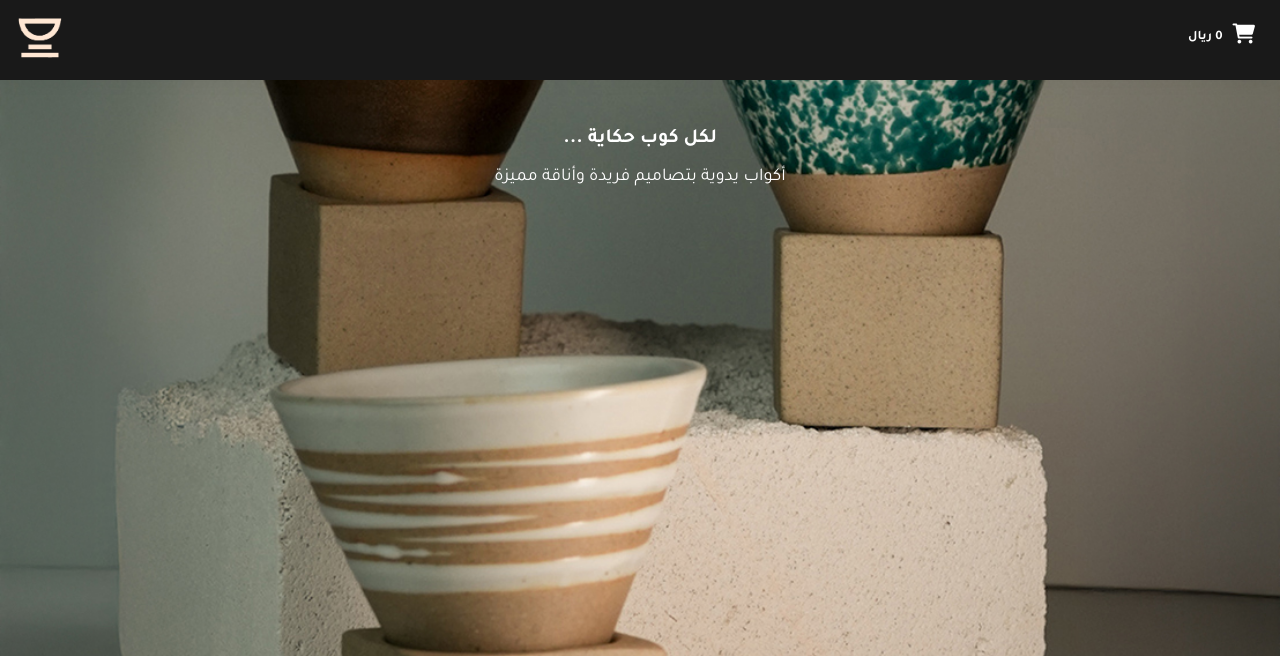
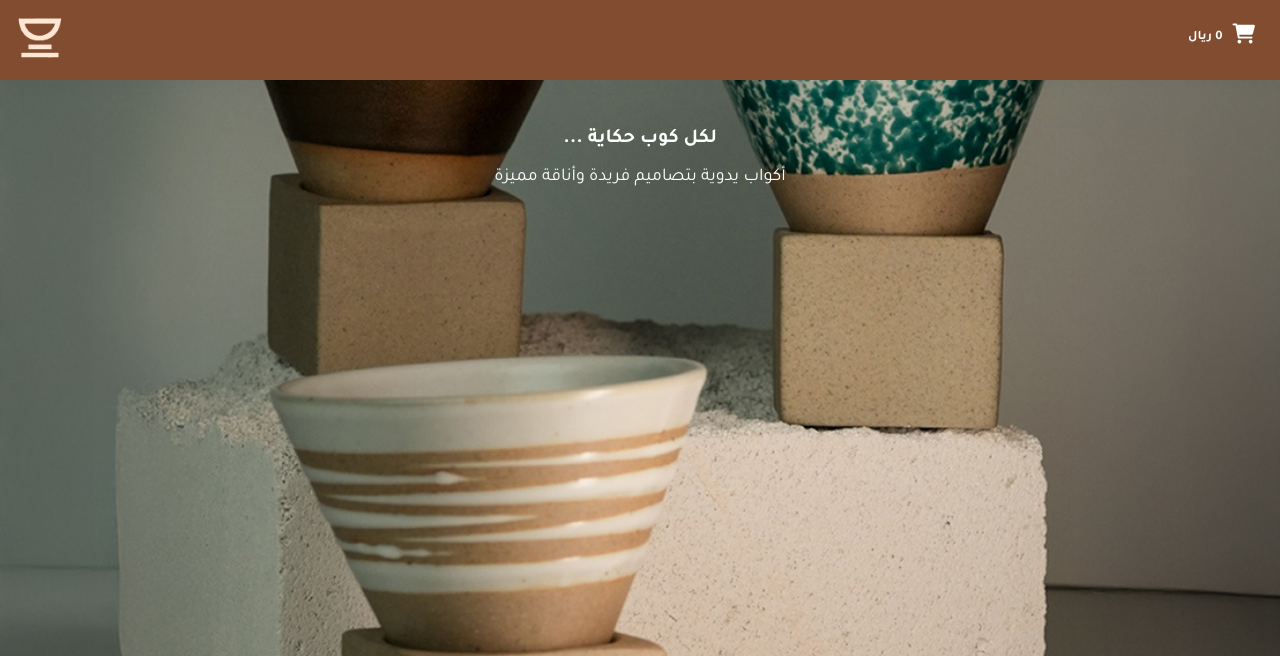
Before and after one commit to spacenll/home, a PHP site: page /shop in a window 1280 px wide. Shown: the top 656 px of the page. Run offline with PHP 8.4, Linux system fonts and the light colour scheme; some libraries are stand-ins or nearby versions.

Commit message:
Update style.css

```diff
--- a/shop/style.css
+++ b/shop/style.css
@@ -138,7 +138,7 @@ Read our FAQ
 
 .bannar-section{
   position: fixed;
-    background: #191919;
+    background: #824c30;
     height: 80px;
     width: -webkit-fill-available;
     z-index: 1000;
```
